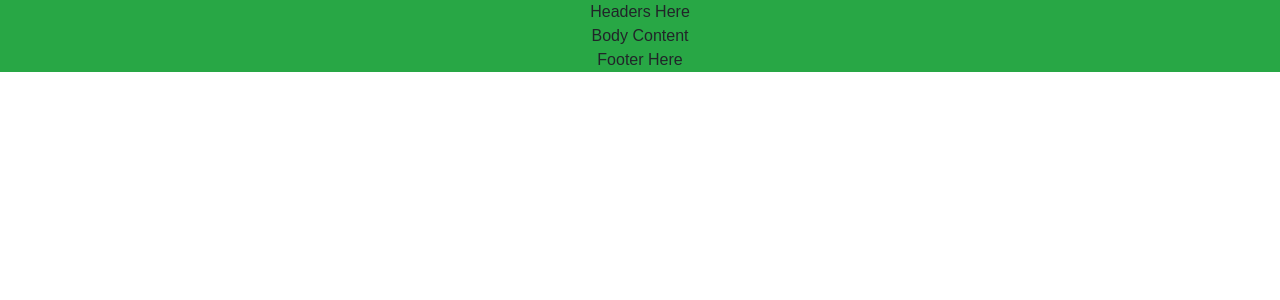
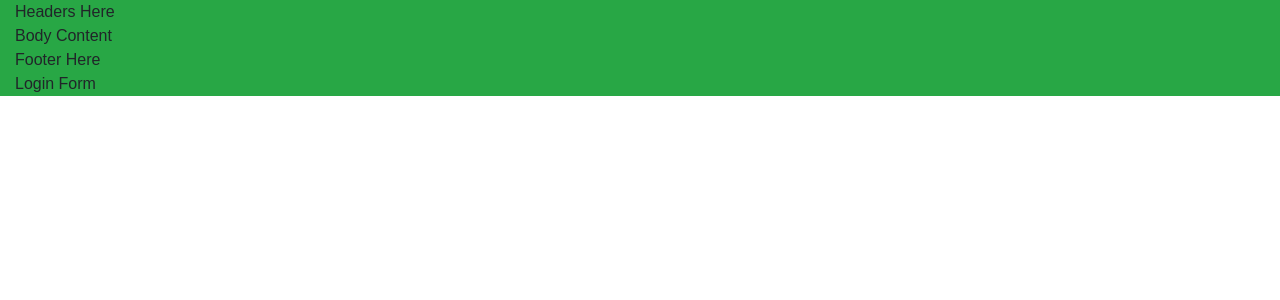
Before and after one commit to lekkanraj/finance_app, a React (Create React App) app: page /login in a window 1280 px wide. Shown: the top 300 px of the page. Built offline with nearby package versions, Linux system fonts and the light colour scheme.

Commit message:
Login Form

```diff
--- a/package.json
+++ b/package.json
@@ -6,6 +6,7 @@
     "react": "^16.3.1",
     "react-bootstrap": "^0.32.1",
     "react-dom": "^16.3.1",
+    "react-router-dom": "^4.2.2",
     "react-scripts": "1.1.4"
   },
   "scripts": {
--- a/src/App.js
+++ b/src/App.js
@@ -1,20 +1,25 @@
 import React, { Component } from 'react';
-import logo from './logo.svg';
-import './App.css';
+import {BrowserRouter as Router, Switch, Route, Link} from 'react-router-dom';
 
 //Import Components
 import Header from './components/Header/Header';
 import Body from './components/Body/Body';
 import Footer from './components/Footer/Footer';
+import Login from './components/Login/Login';
 
 class App extends Component {
   render() {
     return (
-      <div className="App container-fluid bg-success">
-        <Header />
-        <Body />
-        <Footer />
-      </div>
+      <Router>
+        <div className="App container-fluid bg-success">
+          <Header />
+          <Body />
+          <Footer />
+        <Switch>
+          <Route exact path='/login' component={Login} />
+        </Switch>
+        </div>
+      </Router>
     );
   }
 }
--- /dev/null
+++ b/src/components/Login/Login.js
@@ -0,0 +1,13 @@
+import React, {Component} from 'react';
+
+class Login extends Component{
+    render(){
+        return(
+            <div className="">
+                Login Form
+            </div>
+        )
+    }
+}
+
+export default Login;
```
Also changed, not shown: 1 other file (tests, documents, lock files or other folders).
